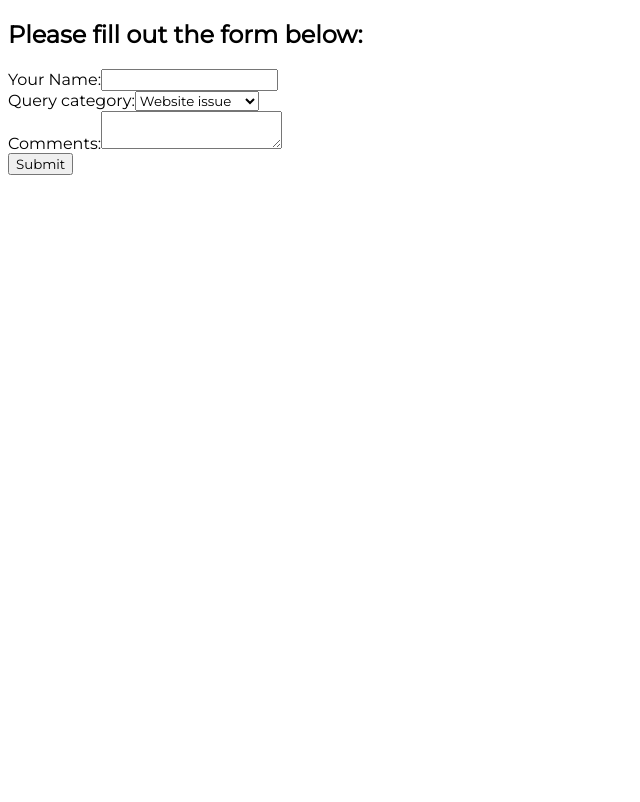
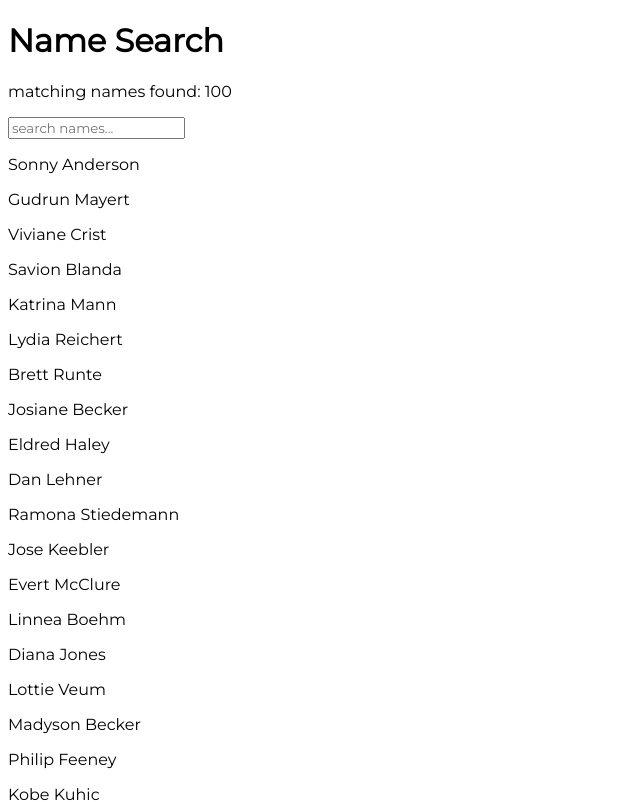
Before and after one commit to Antonyeaster/react-challenge, a React (Create React App) app in the folder my-app/: page / in a window 1280 px wide. Shown: the top 802 px of the page, without its empty margins (0-640 px from the left). Built offline with nearby package versions, Linux system fonts and the light colour scheme.

Commit message:
Add search bar

```diff
--- a/my-app/src/App.js
+++ b/my-app/src/App.js
@@ -18,6 +18,7 @@
 import Loader from './components/Loader';
 import ControlledForm from './components/ControlledForm';
 import UncontrolledForm from './components/UncontrolledForm';
+import SearchBar from './components/SearchBar';
 
 function App() {
   return (
@@ -39,7 +40,8 @@
       {/* <LifeCyclesCWU/> */}
       {/* <Loader/> */}
       {/* <ControlledForm /> */}
-      <UncontrolledForm />
+      {/* <UncontrolledForm /> */}
+      <SearchBar/>
     </div>
   );
 }
--- /dev/null
+++ b/my-app/src/components/SearchBar.js
@@ -0,0 +1,42 @@
+import React, { Component } from 'react'
+import importedNames from '../names'
+
+export class SearchBar extends Component {
+    constructor(props) {
+      super(props)
+
+      this.state = {
+          names: importedNames
+      }
+    }
+
+    handleChange = (event) => {
+        const inputText = event.target.value.toLowerCase()
+        console.log(inputText)
+        const filteredNames = importedNames.filter(name => {
+            return name.toLowerCase().includes(inputText)
+        })
+        this.setState({
+            names: filteredNames
+        })
+
+    }
+  render() {
+    return (
+      <div>
+        <h1>Name Search</h1>
+        <p>matching names found: {this.state.names.length}</p>
+        <form>
+            <input onChange={(event) => this.handleChange(event)} type='text' placeholder='search names...'/>
+        </form>
+        <div style={{margin: 'auto'}}>
+            {this.state.names.map(name => {
+                return <p key={name}>{name}</p>
+            })}
+        </div>
+      </div>
+    )
+  }
+}
+
+export default SearchBar
--- /dev/null
+++ b/my-app/src/names.js
@@ -0,0 +1,103 @@
+const names = [
+    "Sonny Anderson",
+    "Gudrun Mayert",
+    "Viviane Crist",
+    "Savion Blanda",
+    "Katrina Mann",
+    "Lydia Reichert",
+    "Brett Runte",
+    "Josiane Becker",
+    "Eldred Haley",
+    "Dan Lehner",
+    "Ramona Stiedemann",
+    "Jose Keebler",
+    "Evert McClure",
+    "Linnea Boehm",
+    "Diana Jones",
+    "Lottie Veum",
+    "Madyson Becker",
+    "Philip Feeney",
+    "Kobe Kuhic",
+    "Jessica Wisoky",
+    "Kasey Auer",
+    "Arnoldo Sipes",
+    "Madisen Davis",
+    "Alex Swaniawski",
+    "Helene Jenkins",
+    "Leone Olson",
+    "Ola Lockman",
+    "Kaylie Mueller",
+    "Kitty Steuber",
+    "Ralph Mosciski",
+    "Zane Bradtke",
+    "Syble Torp",
+    "Luella Weimann",
+    "Rigoberto Dicki",
+    "Andre Gusikowski",
+    "Moshe Torphy",
+    "Rhoda Rosenbaum",
+    "Libby Spinka",
+    "Maeve Zieme",
+    "Sydney Gleichner",
+    "Jimmy Blick",
+    "Tara Casper",
+    "Cayla Upton",
+    "Keith Wyman",
+    "Derick Emmerich",
+    "Nia Waelchi",
+    "Armani Nienow",
+    "Keyon DuBuque",
+    "Keeley Doyle",
+    "Kristoffer Monahan",
+    "Brendon Orn",
+    "Brandy Romaguera",
+    "Lyda Hane",
+    "Lisandro Bauch",
+    "Oma Hirthe",
+    "Caleb Dicki",
+    "Sydney O'Kon",
+    "Missouri Greenholt",
+    "Kylie Green",
+    "Kiel Erdman",
+    "Anahi Balistreri",
+    "Rico Rippin",
+    "Ramiro Dach",
+    "Princess Bosco",
+    "Pink Stoltenberg",
+    "Adan Rau",
+    "Dessie Heller",
+    "Nyah Zulauf",
+    "Makayla Fisher",
+    "Neoma Stanton",
+    "Ebba Dooley",
+    "Rachel Denesik",
+    "Drew Crist",
+    "Wava Will",
+    "Loraine Macejkovic",
+    "Americo Mann",
+    "Jules Konopelski",
+    "Gloria Ankunding",
+    "Austin Wilderman",
+    "Sage Veum",
+    "Dorris Friesen",
+    "Wellington Klein",
+    "Asa Quitzon",
+    "Misty Schumm",
+    "Muhammad Bayer",
+    "Dante Ondricka",
+    "Lurline Kuvalis",
+    "Conner Herzog",
+    "Shanie Franecki",
+    "Lois Bednar",
+    "Carey Predovic",
+    "Adelbert Heidenreich",
+    "Romaine Jacobs",
+    "Jake Schuppe",
+    "Meta Parisian",
+    "Dillon Feest",
+    "Amanda O'Keefe",
+    "Kaitlyn O'Keefe",
+    "Earnest Jenkins",
+    "Reymundo Gleason"
+]
+export default names
```
